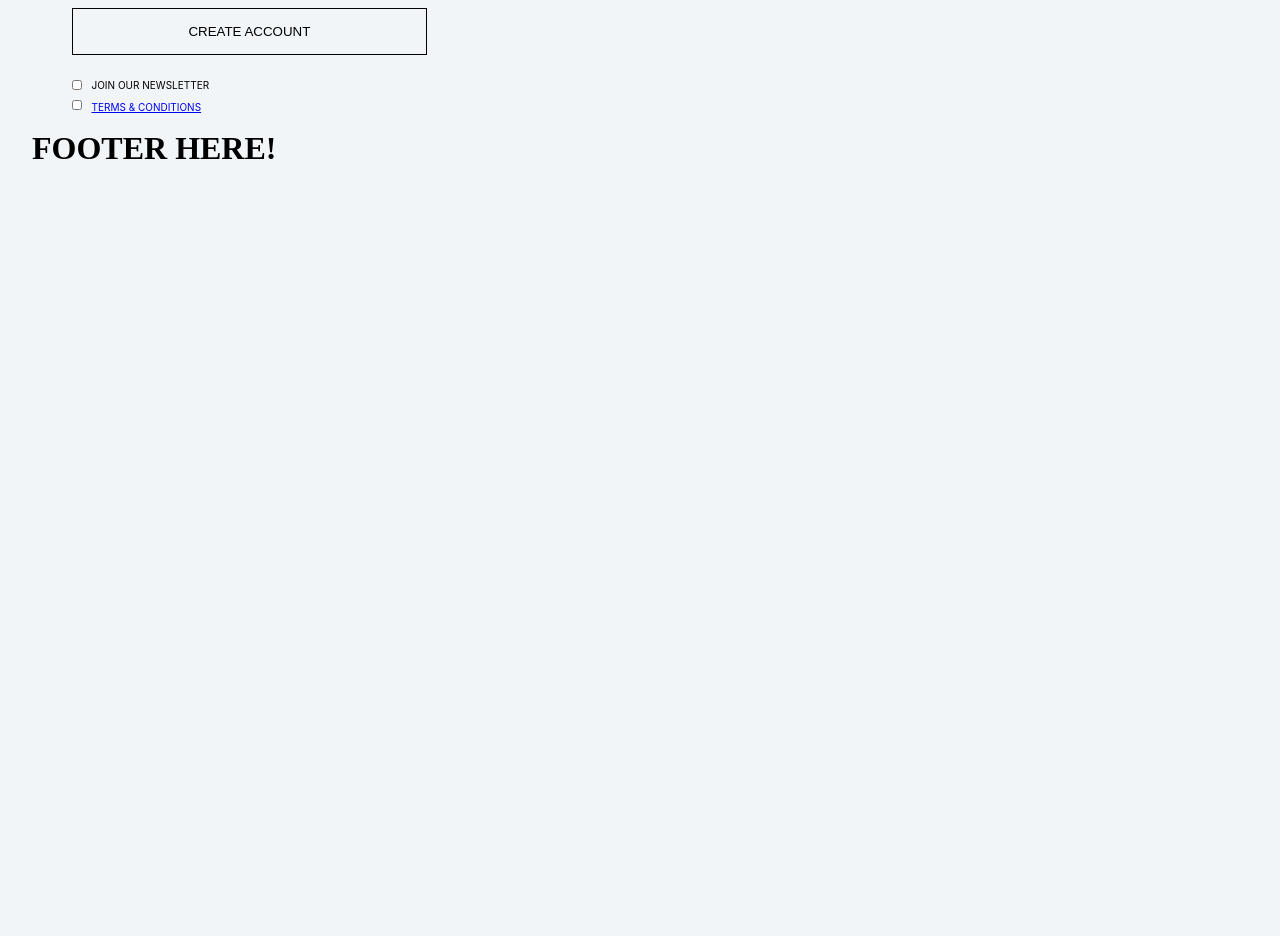
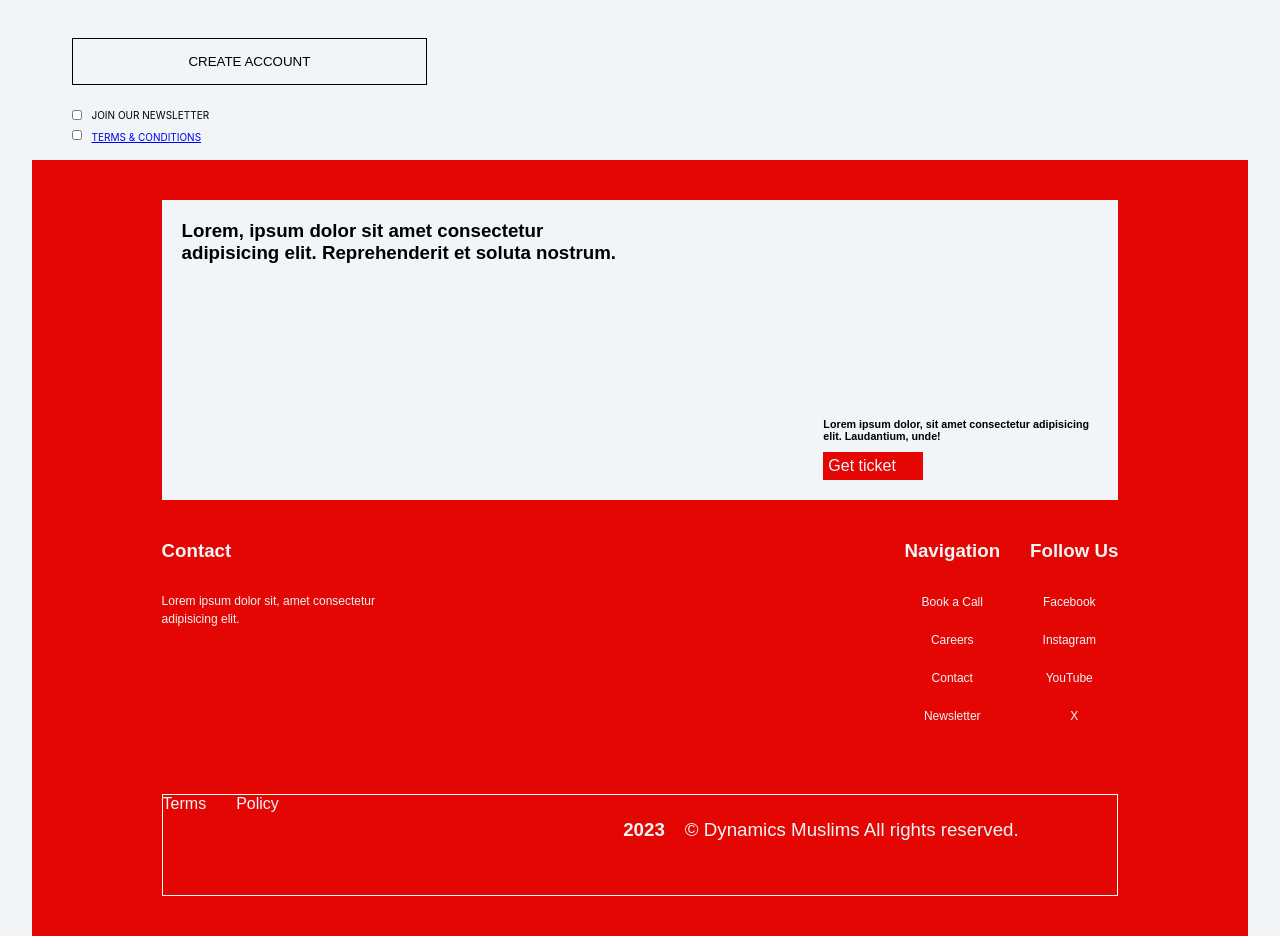
Before and after one commit to 7sololade/dynamic-muslims, a React (Create React App) app: page /signupPage in a window 1280 px wide. Shown: the part 821-1757 px from the top of the page. Before the commit the page ends 988 px from the top, so only its background shows below. Built offline with nearby package versions, Linux system fonts and the light colour scheme; a web font is replaced by a local one.

Commit message:
footer added features

```diff
--- a/public/index.html
+++ b/public/index.html
@@ -39,6 +39,8 @@
     <link href="https://fonts.googleapis.com/css2?family=IBM+Plex+Sans:ital,wght@0,100;0,200;0,300;0,400;0,500;0,600;0,700;1,100;1,200;1,300;1,400;1,500;1,600;1,700&display=swap" rel="stylesheet">
 
 
+    <fontawesome cdn link for the icons!--  -->
+    <!-- https://cdnjs.cloudflare.com/ajax/libs/font-awesome/4.7.0/css/font-awesome.min.css -->
 
 
 
--- a/src/components/CountDown.jsx
+++ b/src/components/CountDown.jsx
@@ -46,19 +46,19 @@ const CountdownTimer = () => {
     <div className='countDown-div'>
       <h1>Countdown Timer to the Next Event</h1>
       <div className="countdown">
-        <div className="day">
+        <div className="day count">
           <span>{formatCountdown(countdown).days}</span>
           <p>Days</p>
         </div>
-        <div className="hour">
+        <div className="hour count">
           <span>{formatCountdown(countdown).hours}</span>
           <p>Hours</p>
         </div>
-        <div className="minute">
+        <div className="minute count">
           <span>{formatCountdown(countdown).minutes}</span>
           <p>Minutes</p>
         </div>
-        <div className="second">
+        <div className="second count">
           <span>{formatCountdown(countdown).seconds}</span>
           <p>Seconds</p>
         </div>
--- a/src/components/Footer.jsx
+++ b/src/components/Footer.jsx
@@ -1,11 +1,75 @@
-import React from 'react'
+import React, { useState } from 'react'
+import '../styles/Footer.css'
+import { Link } from 'react-router-dom'
 
 export default function Footer() {
+
+  // const[getyear, setGetYear] = useState(0)
+
+  const now = new Date();
+  const getYear = now.getFullYear()
+
   return (
-    <div>
-      <h1>
-        FOOTER HERE!
-      </h1>
+    <footer className="footer">
+
+      <div className="footer-wrap">
+
+
+        <div className="top-container">
+          <div className="main-heading">
+            <h3>Lorem, ipsum dolor sit amet consectetur adipisicing elit. Reprehenderit et soluta nostrum.</h3>
+          </div>
+          <div className="sub-heading">
+            <h6>Lorem ipsum dolor, sit amet consectetur adipisicing elit. Laudantium, unde!</h6>
+            <Link className="a">Get ticket</Link>
+          </div>
+        </div>
+
+
+        <div className="mid-container">
+
+          <div className="contact-head">
+            <h3>
+              Contact
+            </h3>
+            <p>Lorem ipsum dolor sit, amet consectetur adipisicing elit.</p>
+          </div>
+
+          <div className="footer-links">
+            <div className="navigation">
+              <h3>Navigation</h3>
+              <ul>
+                <li><Link className="aa" to="">Book a Call</Link></li>
+                <li><Link className="aa" to="">Careers</Link></li>
+                <li><Link className="aa" to="">Contact</Link></li>
+                <li><Link className="aa" to="">Newsletter</Link></li>
+              </ul>
+            </div>
+            <div className=" social-media">
+              <h3>Follow Us</h3>
+              <ul >
+                <li><Link className="aa" to="">Facebook</Link></li>
+                <li><Link className="aa" to="">Instagram</Link></li>
+                <li><Link className="aa" to="">YouTube</Link></li>
+                <li><Link className="aa" to="">X</Link></li>
+              </ul>
+            </div>
+          </div>
+      </div>
+      <div className="bottom-level">
+        <div className="terms">
+          <Link>Terms</Link>
+          <Link>Policy</Link>
+        </div>
+        <div className="incorporate">
+          <h3>
+            {getYear}
+            <span>&copy; Dynamics Muslims All rights reserved.</span>
+          </h3>
+        </div>
+      </div>
     </div>
+  </footer>
+
   )
 }
--- a/src/styles/Countdown.css
+++ b/src/styles/Countdown.css
@@ -23,38 +23,39 @@
     color: var(--text);
 }
 
-.countDown-div h1{
-    text-align: center;
-    width: 50%;
-}
+
 
 .countdown{
-    width: 50%;
+    width: 70%;
     margin: 50px 0;
-    border: 1px solid var(--text);
+    outline: 1px solid var(--text);
     border-radius: 10px;
     display: flex;
     flex-direction: row;
     align-items: center;
-    justify-content: space-evenly;
+    justify-content: space-around;
     flex: 1 0 1;
     flex-wrap: wrap;
+    gap: 20px;
     /* outline: 1px solid lawngreen; */
     padding: 10px;
 }
 
-.countdown > *{
+.count span {
     display: flex;
     flex-direction: column;
     align-items: center;
-    justify-content: space-between;
-    min-height: 50px;
-    padding: 0 10px;
+    justify-content: center;
+    /* min-height: 50px; */
+    padding: 10px;
+    background-color: var(--text);
+    color: white
 }
 
+
 .countdown span{
-    font-size: 40px;
-    font-weight: 900;
+    font-size: 30px;
+    font-weight: 800;
 }
 
 .countdown p{
@@ -62,17 +63,33 @@
 }
 
 
+@media (width < 687px) {
 
-@media (width < 510px) {
-
-    .countdown{
-        width: 60%;
+    .count p {
+        font-size: 20px;
     }
 
 }
 
 
+@media (width < 510px) {
 
+    .countdown{
+        width: 70%;
+    }
+
+}
+
+
+@media (width < 480px) {
+
+    .countDown-div h1{
+        text-align: center;
+        width: 70%;
+    }
+
+
+}
 
 @media (width < 420px) {
 
@@ -87,8 +104,35 @@
 
 @media (width < 400px) {
 
+    .countDown-div h1{
+        text-align: center;
+        width: 80%;
+        outline: 1px solid red;
+    }
+
     .countdown{
-        width: 75%;
+        width: 80%;
     }
 
 }
+
+@media (width < 305px) {
+    .countDown-div h1{
+        text-align: center;
+        width: 90%;
+    }
+}
+
+@media (width < 300px) {
+
+    .countDown-div h1{
+        text-align: center;
+        width: 95%;
+    }
+
+
+    .countdown{
+        width: 100%;
+    }
+
+}
--- /dev/null
+++ b/src/styles/Footer.css
@@ -0,0 +1,317 @@
+@import url('../styles/Footer.css');
+
+
+/* font-family: 'Satoshi', sans-serif;
+    font-family: 'IBM Plex Sans', sans-serif;
+font-family: 'Cabinet Grotesk', sans-serif; */
+
+
+.footer {
+    background-color: var(--accent);
+    padding: 10px;
+}
+
+
+.footer .footer-wrap {
+    width: 80%;
+    /* border: 1px solid white; */
+    margin: 30px auto;
+    display: flex;
+    align-items: center;
+    justify-content: center;
+    flex-direction: column;
+    flex-wrap: wrap;
+    gap: 40px;
+    flex: 1 0 1;
+}
+
+.top-container{
+    display: flex;
+    align-items:self-start;
+    justify-content:space-between;
+    flex-direction: column;
+    background-color: var(--background);
+    width: 100%;
+    height: 300px;
+    padding: 20px;
+    font-family: 'Satoshi', sans-serif;
+    /* clip-path: polygon(424.27px 300px, 600px 300px, 600px 87.87px, 424.27px 0px, 175.73px 0px, 0px 0px, 0px 212.13px, 175.73px 300px); */
+}
+
+.top-container .main-heading{
+    width: 50%;
+}
+
+.top-container .sub-heading{
+    width: 30%;
+    margin-left: auto;
+    display: flex;
+    flex-direction: column;
+    gap: 10px;
+}
+
+.sub-heading .a{
+    background-color: var(--accent);
+    color: var(--background);
+    width: 100px;
+    padding: 5px;
+    /* border-radius: 5px 0 5px 0; */
+}
+
+
+.mid-container{
+    font-family: 'Satoshi', sans-serif;
+    width: 100%;
+    display: flex;
+    flex-direction: row;
+    align-items: flex-start;
+    justify-content: space-between;
+    color: var(--background);
+}
+
+.contact-head{
+    width: 25%;
+    /* border: 1px solid white; */
+    text-align: start;
+    display: flex;
+    align-items: flex-start;
+    justify-content: space-between;
+    flex-direction: column;
+    gap: -5px;
+}
+
+.contact-head p{
+    font-size: 12px !important;
+}
+
+
+.mid-container .footer-links{
+    display: flex;
+    flex-direction: row;
+    align-items: flex-start !important;
+    /* justify-content: ; */
+    gap: 30px;
+}
+
+.navigation, .social-media, h3{
+    margin-bottom: 30px;
+}
+
+.navigation ul li .aa{
+    color: var(--background);
+    font-size: 12px;
+}
+
+
+.social-media ul li .aa{
+    color: var(--background);
+    font-size: 12px;
+}
+
+
+.bottom-level{
+    width: 100%;
+    display: flex;
+    flex-direction: row;
+    align-items: flex-start;
+    justify-content: space-between;
+    font-family: 'Satoshi', sans-serif;
+    border: 1px solid white;
+}
+
+.bottom-level .terms{
+    display: flex;
+    align-items: center;
+    gap: 30px;
+    color: var(--background);
+    flex-direction: row;
+}
+
+
+.bottom-level .terms a{
+    color: var(--background);
+    font-weight: 200;
+}
+
+.bottom-level .incorporate{
+    /* margin-left: auto !important;  */
+    display: flex;
+    align-items: center;
+    justify-content: center;
+    flex-direction: row ;
+    height: 100px;
+    gap: 10px;
+    flex-direction: row;
+    width: 60%;
+    /* border: 1px solid white; */
+    color: var(--background);
+}
+
+.incorporate h3 span{
+    margin: 0 20px;
+    font-weight: 200;
+}
+
+
+
+
+
+
+
+
+
+
+
+
+
+
+@media (width < 750px) {
+
+    .footer-wrap{
+        gap: 90px !important;
+    }
+
+    .top-container{
+        align-items: flex-start;
+    }
+
+    .main-heading{
+        width: 60%;
+    }
+
+    .sub-heading{
+        width: 60% !important;
+        margin-left: 0 !important;
+        /* margin: 0; */
+    }
+
+    .mid-container{
+        align-items: flex-start;
+        flex-direction: column;
+        gap: 50px;
+    }
+
+    .footer-links{
+        flex-direction: column !important;
+    }
+
+    .navigation{
+        display: flex;
+        flex-direction: column;
+        align-items: flex-start;
+    }
+
+    .footer-links .navigation ul{
+        display: flex !important;
+        align-items: flex-start;
+        flex-direction: row;
+    }
+
+    .footer-links .social-media ul{
+        display: flex !important;
+        align-items: flex-start;
+        flex-direction: row;
+    }
+
+    .bottom-level{
+        gap: 50px;
+        align-items: start !important;
+        flex-direction: column !important;
+    }
+
+    .bottom-level .terms{
+        flex-direction: column !important;
+    }
+
+    .incorporate h3 span{
+        display: block;
+        margin-left: 0;
+    }
+
+}
+
+
+
+
+
+
+
+
+
+
+
+
+
+
+
+
+
+
+
+
+.footer .col-md-6 {
+    padding-top: 10px;
+}
+
+.footer h5 {
+    font-size: 16px;
+    font-weight: bold;
+    margin-bottom: 10px;
+}
+
+.footer p {
+    font-size: 14px;
+    line-height: 1.5;
+}
+
+.footer a {
+    color: #333;
+    text-decoration: none;
+    transition: color 0.3s ease;
+}
+
+.footer a:hover {
+    color: #000;
+}
+
+.footer .btn {
+    margin-top: 10px;
+}
+
+.footer .footer-nav {
+    list-style: none;
+    padding: 0;
+}
+
+.footer .footer-nav li {
+    display: inline-block;
+    margin-right: 10px;
+}
+
+.footer .footer-nav li:last-child {
+    margin-right: 0;
+}
+
+.footer .social-media {
+    list-style: none;
+    padding: 0;
+}
+
+.footer .social-media li {
+    display: inline-block;
+    margin-right: 10px;
+}
+
+.footer .social-media li:last-child {
+margin-right: 0;
+}
+
+.footer .social-media a {
+color: #333;
+font-size: 20px;
+transition: color 0.3s ease;
+}
+
+.footer .social-media a:hover {
+color: #000;
+}
```
